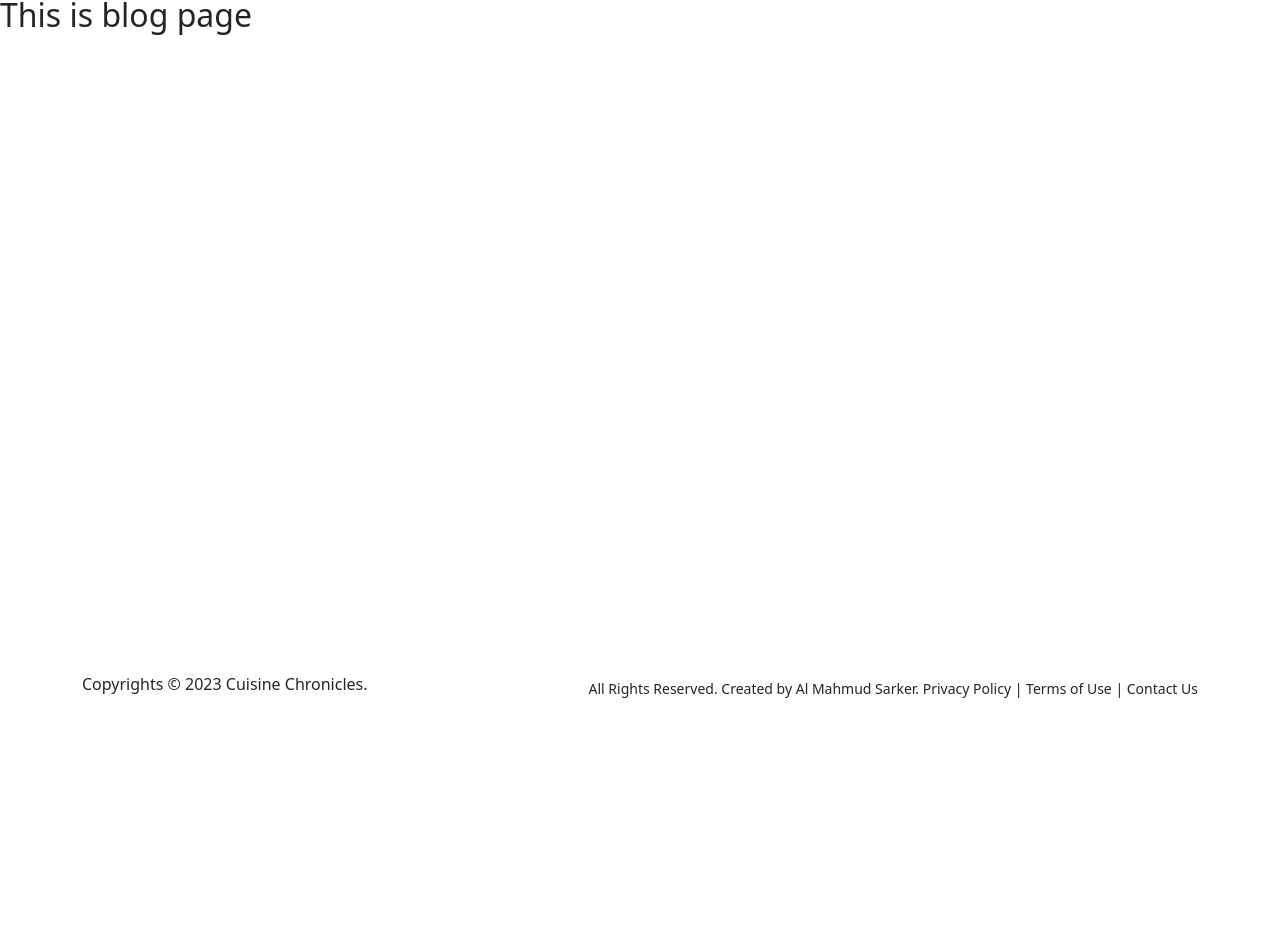
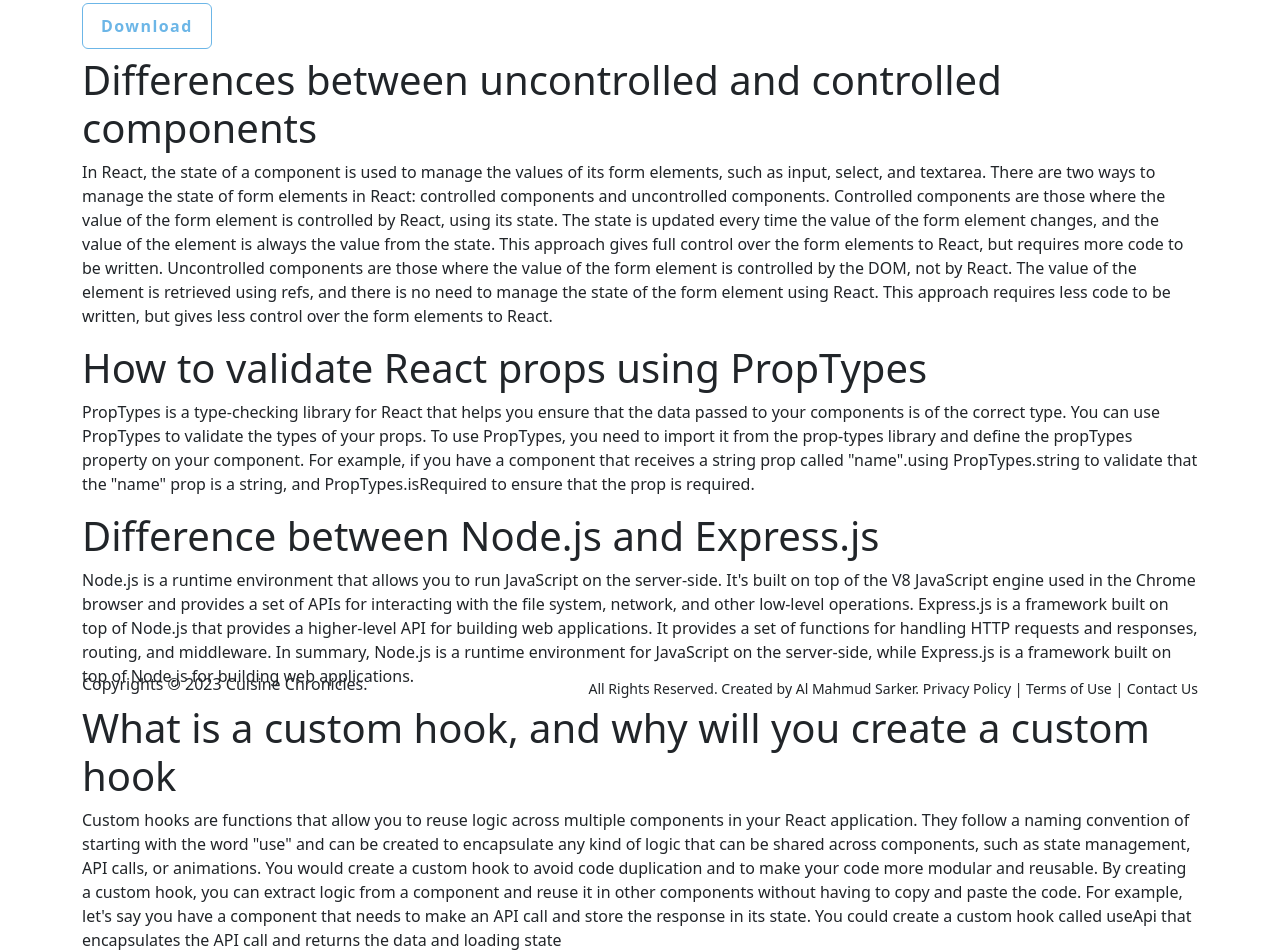
Before and after one commit to almahmudsarker/Cuisine-Chronicles-Client, a React (Vite) app: page /blog in a window 1280 px wide. Shown: the part 90-1042 px from the top of the page. Before the commit the page ends 800 px from the top, so only its background shows below. Built offline with nearby package versions, Linux system fonts and the light colour scheme.

Commit message:
blog pdf done

```diff
--- a/package.json
+++ b/package.json
@@ -13,6 +13,8 @@
     "bootstrap": "^5.2.3",
     "firebase": "^9.21.0",
     "formik": "^2.2.9",
+    "html2canvas": "^1.4.1",
+    "jspdf": "^2.5.1",
     "localforage": "^1.10.0",
     "match-sorter": "^6.3.1",
     "react": "^18.2.0",
@@ -20,6 +22,7 @@
     "react-dom": "^18.2.0",
     "react-fast-marquee": "^1.5.2",
     "react-icons": "^4.8.0",
+    "react-lazy-load": "^4.0.1",
     "react-router-dom": "^6.11.0",
     "react-tooltip": "^5.11.1",
     "sort-by": "^1.2.0"
--- /dev/null
+++ b/src/components/Blog/Blog.css
@@ -0,0 +1,35 @@
+.actual-receipt {
+  width: 100%;
+  display: flex;
+  flex-direction: column;
+  justify-content: center;
+  align-items: center;
+  margin-top: 7px;
+  background-color: #fff;
+}
+.receipt-actions-div{
+  width: 100%;
+  display: flex;
+  justify-content: space-between;
+  align-items: center;
+  margin-top: 7px;
+  margin-bottom: 7px;
+}
+
+@media(max-width: 450px){
+  .receipt-actions-div{
+      flex-direction: column;
+      justify-content: center;
+  }
+}
+
+.receipt-modal-download-button{
+  border: 1px solid #6cb6e7;
+  background-color: transparent !important;
+  color: #6cb6e7 !important;
+  font-weight: bold;
+  letter-spacing: 0.09em;
+  padding: 10px 18px;
+  cursor: pointer;
+  outline: none;
+}
--- a/src/components/Blog/Blog.jsx
+++ b/src/components/Blog/Blog.jsx
@@ -1,10 +1,116 @@
 import React from 'react';
+import { Container } from 'react-bootstrap';
+import { useState } from "react";
+import html2canvas from "html2canvas";
+import jsPDF from "jspdf";
+import "./Blog.css";
 
 const Blog = () => {
+  const [loader, setLoader] = useState(false);
+
+  const downloadPDF = () => {
+    const capture = document.querySelector(".actual-receipt");
+    setLoader(true);
+    html2canvas(capture).then((canvas) => {
+      const imgData = canvas.toDataURL("img/png");
+      const doc = new jsPDF("p", "mm", "a4");
+      const componentWidth = doc.internal.pageSize.getWidth();
+      const componentHeight = doc.internal.pageSize.getHeight();
+      doc.addImage(imgData, "PNG", 0, 0, componentWidth, componentHeight);
+      setLoader(false);
+      doc.save("receipt.pdf");
+    });
+  };
     return (
-        <div>
-          <h2>This is blog page</h2>
-        </div>
+      <>
+        <Container>
+          <div className="receipt-actions-div">
+            <div className="actions-right">
+              <button
+                className="receipt-modal-download-button btn btn-primary"
+                onClick={downloadPDF}
+                disabled={!(loader === false)}
+              >
+                {loader ? <span>Downloading</span> : <span>Download</span>}
+              </button>
+            </div>
+          </div>
+          <div className="actual-receipt">
+            <div>
+              <h1>
+                Differences between uncontrolled and controlled components
+              </h1>
+              <p>
+                In React, the state of a component is used to manage the values
+                of its form elements, such as input, select, and textarea. There
+                are two ways to manage the state of form elements in React:
+                controlled components and uncontrolled components. Controlled
+                components are those where the value of the form element is
+                controlled by React, using its state. The state is updated every
+                time the value of the form element changes, and the value of the
+                element is always the value from the state. This approach gives
+                full control over the form elements to React, but requires more
+                code to be written. Uncontrolled components are those where the
+                value of the form element is controlled by the DOM, not by
+                React. The value of the element is retrieved using refs, and
+                there is no need to manage the state of the form element using
+                React. This approach requires less code to be written, but gives
+                less control over the form elements to React.
+              </p>
+            </div>
+            <div>
+              <h1>How to validate React props using PropTypes</h1>
+              <p>
+                PropTypes is a type-checking library for React that helps you
+                ensure that the data passed to your components is of the correct
+                type. You can use PropTypes to validate the types of your props.
+                To use PropTypes, you need to import it from the prop-types
+                library and define the propTypes property on your component. For
+                example, if you have a component that receives a string prop
+                called "name".using PropTypes.string to validate that the "name"
+                prop is a string, and PropTypes.isRequired to ensure that the
+                prop is required.
+              </p>
+            </div>
+            <div>
+              <h1>Difference between Node.js and Express.js</h1>
+              <p>
+                Node.js is a runtime environment that allows you to run
+                JavaScript on the server-side. It's built on top of the V8
+                JavaScript engine used in the Chrome browser and provides a set
+                of APIs for interacting with the file system, network, and other
+                low-level operations. Express.js is a framework built on top of
+                Node.js that provides a higher-level API for building web
+                applications. It provides a set of functions for handling HTTP
+                requests and responses, routing, and middleware. In summary,
+                Node.js is a runtime environment for JavaScript on the
+                server-side, while Express.js is a framework built on top of
+                Node.js for building web applications.
+              </p>
+            </div>
+            <div>
+              <h1>
+                What is a custom hook, and why will you create a custom hook
+              </h1>
+              <p>
+                Custom hooks are functions that allow you to reuse logic across
+                multiple components in your React application. They follow a
+                naming convention of starting with the word "use" and can be
+                created to encapsulate any kind of logic that can be shared
+                across components, such as state management, API calls, or
+                animations. You would create a custom hook to avoid code
+                duplication and to make your code more modular and reusable. By
+                creating a custom hook, you can extract logic from a component
+                and reuse it in other components without having to copy and
+                paste the code. For example, let's say you have a component that
+                needs to make an API call and store the response in its state.
+                You could create a custom hook called useApi that encapsulates
+                the API call and returns the data and loading state
+              </p>
+            </div>
+          </div>
+        </Container>
+      </>
     );
 };
 
```
Also changed, not shown: src/components/BlogPost/BlogPost.jsx (added), 1 other file (tests, documents, lock files or other folders).
